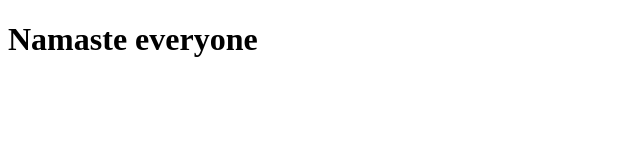
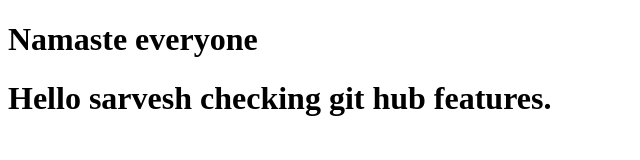
Before and after one commit to sarveshollalwar/Namaste-React, a plain HTML site: page index.html in a window 1280 px wide. Shown: the whole page, without its empty margins (0-640 px from the left). Drawn offline with nearby package versions, Linux system fonts and the light colour scheme.

Commit message:
The first changes done to feature branch

```diff
--- a/index.html
+++ b/index.html
@@ -14,7 +14,7 @@
 <script crossorigin src="https://unpkg.com/react-dom@18/umd/react-dom.development.js"></script>
 
 <script src="./App.js"></script>
-
+<h1>Hello sarvesh checking git hub features.</h1>
 </body>
 
 </html>
```
